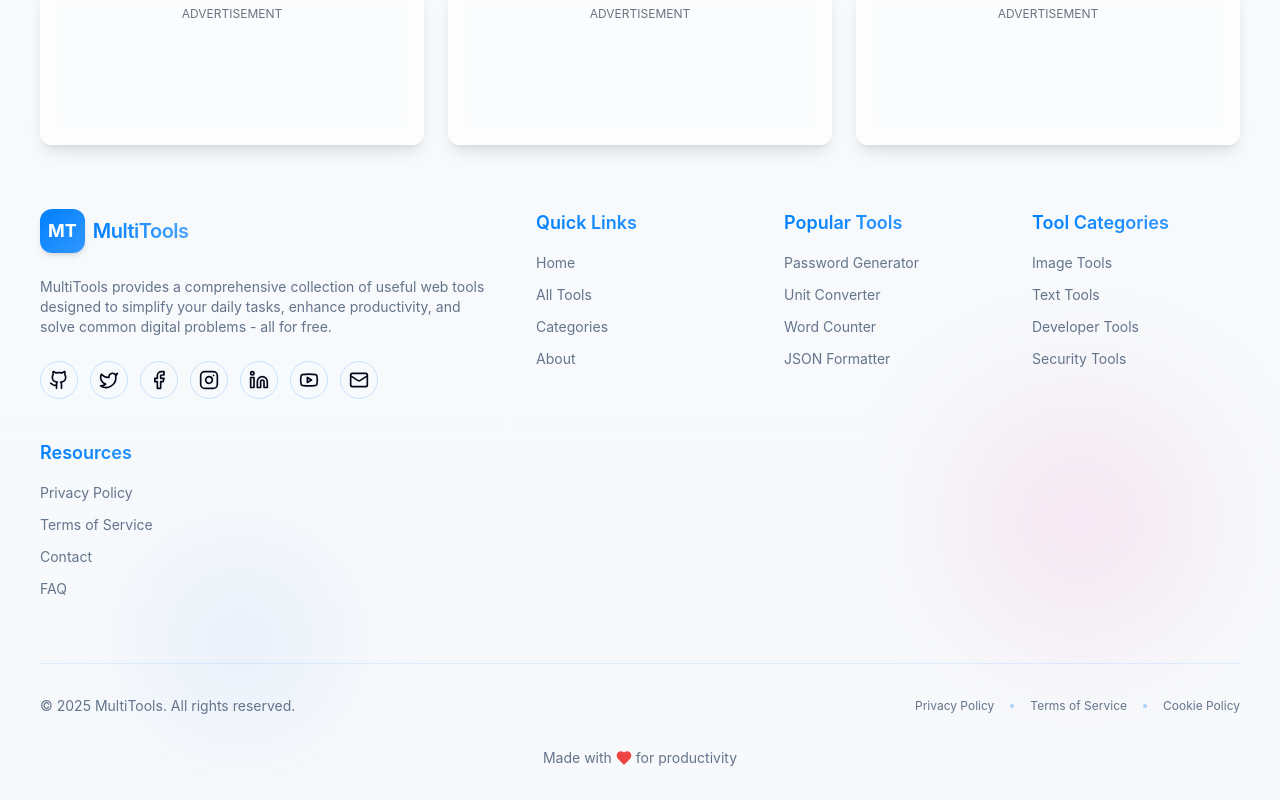
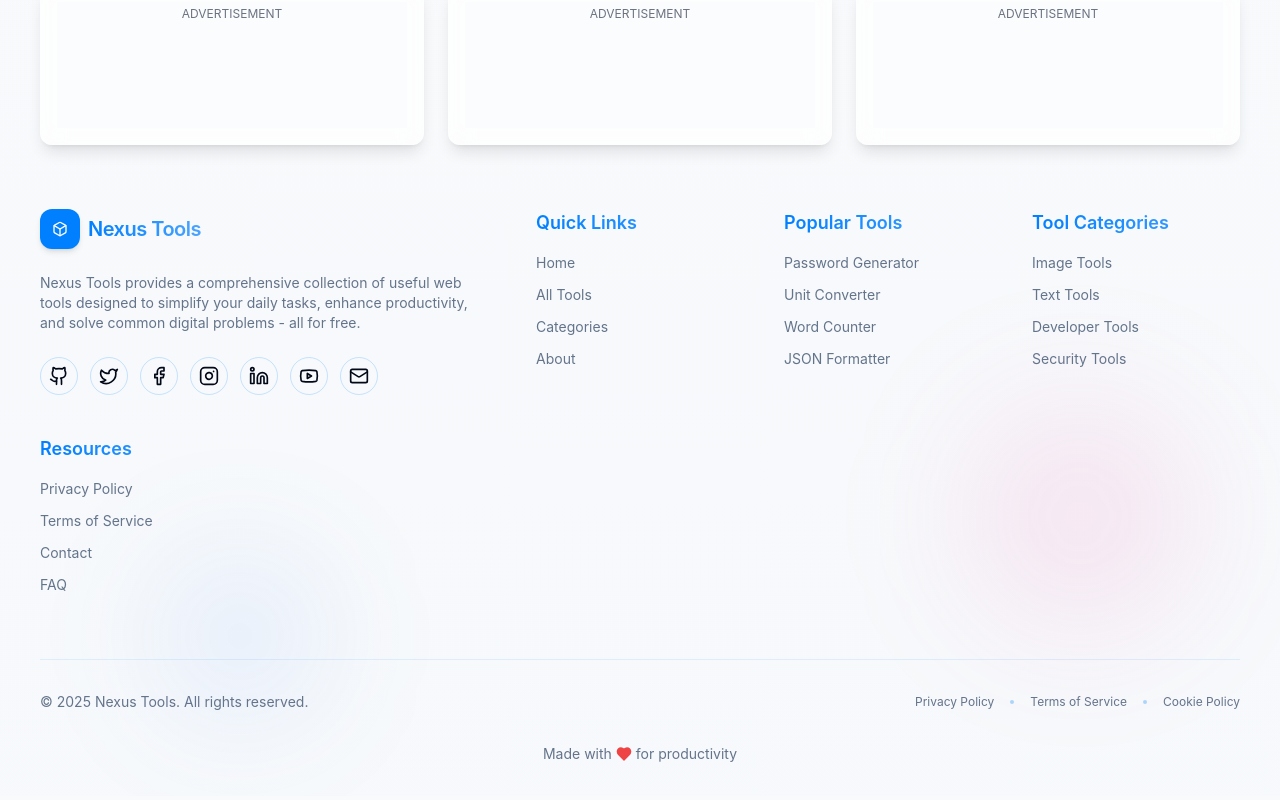
Before and after one commit to Light-Yagami777/nexus-tools, a React (Vite) app: page /about in a window 1280 px wide. Shown: the part 2107-2907 px from the top of the page. Built offline with nearby package versions, Linux system fonts and the light colour scheme.

Commit message:
Refactor: Update footer and navbar branding
- Changed website name from "MultiTools" to "Nexus Tools" in the footer and navbar.
- Updated the icon in the footer to match the navbar's icon.
- Improved the footer's design for a more appealing look.

```diff
--- a/src/components/Footer.tsx
+++ b/src/components/Footer.tsx
@@ -1,3 +1,4 @@
+
 import { Link } from "react-router-dom";
 import {
   Github,
@@ -13,7 +14,8 @@ import {
   ShieldCheck,
   Clock,
   Globe,
-  Sparkles
+  Sparkles,
+  Box
 } from "lucide-react";
 import { motion } from "framer-motion";
 import { Button } from "@/components/ui/button";
@@ -30,7 +32,7 @@ export const Footer = () => {
     { icon: <Instagram className="h-5 w-5" />, href: "https://instagram.com", label: "Instagram", color: "hover:bg-pink-600" },
     { icon: <Linkedin className="h-5 w-5" />, href: "https://linkedin.com", label: "LinkedIn", color: "hover:bg-blue-700" },
     { icon: <Youtube className="h-5 w-5" />, href: "https://youtube.com", label: "YouTube", color: "hover:bg-red-600" },
-    { icon: <Mail className="h-5 w-5" />, href: "mailto:contact@multitools.com", label: "Email", color: "hover:bg-green-600" }
+    { icon: <Mail className="h-5 w-5" />, href: "mailto:contact@nexustools.com", label: "Email", color: "hover:bg-green-600" }
   ];
 
   const footerLinks = [
@@ -149,13 +151,15 @@ export const Footer = () => {
           <div className="grid grid-cols-1 md:grid-cols-2 lg:grid-cols-5 gap-10">
             <div className="lg:col-span-2 space-y-6">
               <Link to="/" className="flex items-center space-x-2">
-                <div className="bg-gradient-to-br from-primary to-primary/80 text-white p-2 rounded-lg shadow-md">
-                  <span className="font-bold text-lg">MT</span>
+                <div className="bg-primary text-white p-2 rounded-lg shadow-md">
+                  <span className="font-bold text-lg flex items-center justify-center w-6 h-6">
+                    <Box className="w-4 h-4" />
+                  </span>
                 </div>
-                <span className="font-semibold text-xl tracking-tight bg-clip-text text-transparent bg-gradient-to-r from-primary to-primary/70">MultiTools</span>
+                <span className="font-semibold text-xl tracking-tight bg-clip-text text-transparent bg-gradient-to-r from-primary to-primary/70">Nexus Tools</span>
               </Link>
               <p className="text-sm text-muted-foreground max-w-md">
-                MultiTools provides a comprehensive collection of useful web tools designed to simplify your daily tasks,
+                Nexus Tools provides a comprehensive collection of useful web tools designed to simplify your daily tasks,
                 enhance productivity, and solve common digital problems - all for free.
               </p>
               <div className="flex items-center space-x-3">
@@ -198,7 +202,7 @@ export const Footer = () => {
 
           <div className="mt-16 pt-8 border-t border-primary/10 flex flex-col md:flex-row justify-between items-center">
             <p className="text-sm text-muted-foreground">
-              © {currentYear} MultiTools. All rights reserved.
+              © {currentYear} Nexus Tools. All rights reserved.
             </p>
             <div className="flex items-center mt-4 md:mt-0 space-x-4">
               <Link to="/privacy" className="text-xs text-muted-foreground hover:text-foreground transition-colors">
```
